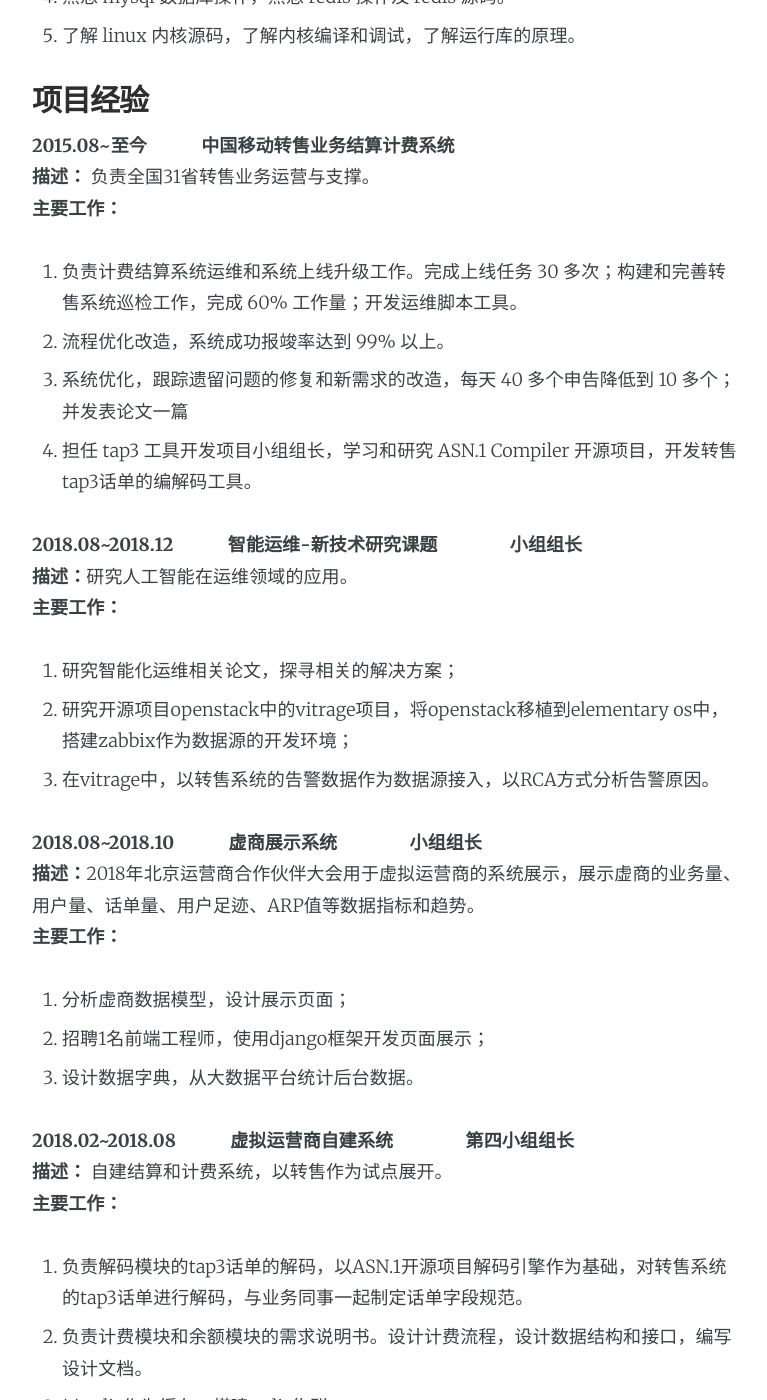
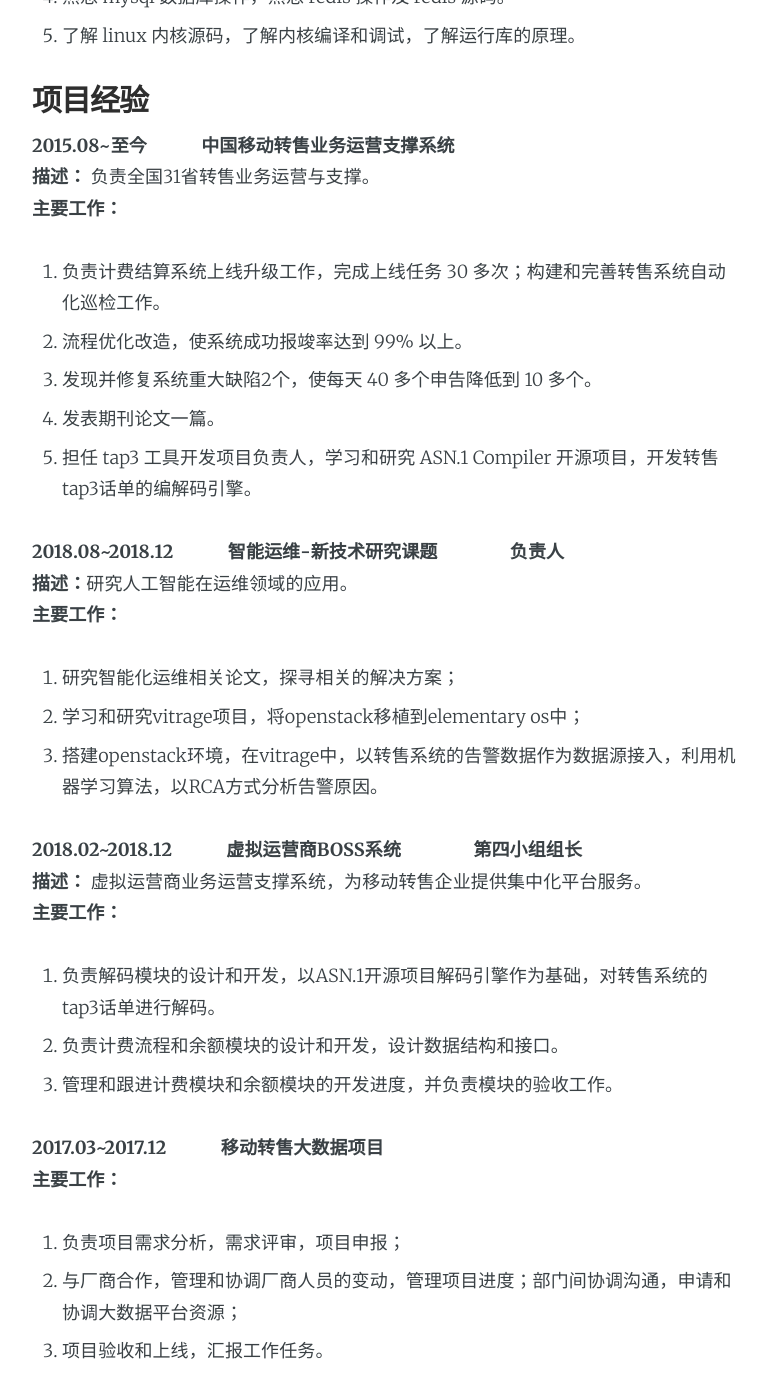
Before and after one commit to small-cat/small-cat.github.io, a Jekyll site: the page built from about.md, in a window 1280 px wide and 1400 px high, scrolled down 791 px. Shown: the whole window, without its empty margins (253-1020 px from the left). Built offline with Jekyll 4.4.1, drawn with Linux system fonts in a browser that asks for light colours; comment, search, counter and statistics services are not loaded; some of the changed text lies outside the part shown.

Commit message:
about.md

```diff
--- a/about.md
+++ b/about.md
@@ -23,56 +23,52 @@ title: 个人简历
 5. 了解 linux 内核源码，了解内核编译和调试，了解运行库的原理。
 
 ## 项目经验
-**2015.08~至今　　　中国移动转售业务结算计费系统**<br>
-**描述：** 负责全国31省转售业务运营与支撑。<br>
-**主要工作：**
-1. 负责计费结算系统运维和系统上线升级工作。完成上线任务 30 多次；构建和完善转售系统巡检工作，完成 60% 工作量；开发运维脚本工具。 <br>
-2. 流程优化改造，系统成功报竣率达到 99% 以上。 <br>
-3. 系统优化，跟踪遗留问题的修复和新需求的改造，每天 40 多个申告降低到 10 多个；并发表论文一篇 <br>
-4. 担任 tap3 工具开发项目小组组长，学习和研究 ASN.1 Compiler 开源项目，开发转售tap3话单的编解码工具。
+**2015.08~至今　　　中国移动转售业务运营支撑系统**<br>**描述：** 负责全国31省转售业务运营与支撑。<br>**主要工作：**
 
-**2018.08~2018.12　　　智能运维-新技术研究课题　　　　小组组长**<br>
-**描述：**研究人工智能在运维领域的应用。<br>
-**主要工作：** <br>
-1. 研究智能化运维相关论文，探寻相关的解决方案；<br>
-2. 研究开源项目openstack中的vitrage项目，将openstack移植到elementary os中，搭建zabbix作为数据源的开发环境；<br>
-3. 在vitrage中，以转售系统的告警数据作为数据源接入，以RCA方式分析告警原因。
+1. 负责计费结算系统上线升级工作，完成上线任务 30 多次；构建和完善转售系统自动化巡检工作。
+2. 流程优化改造，使系统成功报竣率达到 99% 以上。
+3. 发现并修复系统重大缺陷2个，使每天 40 多个申告降低到 10 多个。
+4. 发表期刊论文一篇。
+5. 担任 tap3 工具开发项目负责人，学习和研究 ASN.1 Compiler 开源项目，开发转售tap3话单的编解码引擎。
 
-**2018.08~2018.10　　　虚商展示系统　　　　小组组长**<br>
-**描述：**2018年北京运营商合作伙伴大会用于虚拟运营商的系统展示，展示虚商的业务量、用户量、话单量、用户足迹、ARP值等数据指标和趋势。<br>
-**主要工作：** <br>
-1. 分析虚商数据模型，设计展示页面；
-2. 招聘1名前端工程师，使用django框架开发页面展示；
-3. 设计数据字典，从大数据平台统计后台数据。
 
-**2018.02~2018.08　　　虚拟运营商自建系统　　　　第四小组组长**<br>
-**描述：** 自建结算和计费系统，以转售作为试点展开。<br>
-**主要工作：** <br>
-1. 负责解码模块的tap3话单的解码，以ASN.1开源项目解码引擎作为基础，对转售系统的tap3话单进行解码，与业务同事一起制定话单字段规范。<br>
-2. 负责计费模块和余额模块的需求说明书。设计计费流程，设计数据结构和接口，编写设计文档。<br>
-3. 以redis作为缓存，搭建redis集群。<br>
-4. 管理和跟进计费模块和余额模块的开发进度，并负责模块的验收工作。
 
-**2017.03~2017.12　　　移动转售大数据项目**　<br>
-**主要工作：** <br>
+**2018.08~2018.12　　　智能运维-新技术研究课题　　　　负责人**<br>**描述：**研究人工智能在运维领域的应用。<br>**主要工作：**
+
+1. 研究智能化运维相关论文，探寻相关的解决方案；
+2. 学习和研究vitrage项目，将openstack移植到elementary os中；
+3. 搭建openstack环境，在vitrage中，以转售系统的告警数据作为数据源接入，利用机器学习算法，以RCA方式分析告警原因。
+
+
+
+**2018.02~2018.12　　　虚拟运营商BOSS系统　　　　第四小组组长**<br>**描述：** 虚拟运营商业务运营支撑系统，为移动转售企业提供集中化平台服务。<br>**主要工作：**
+
+1. 负责解码模块的设计和开发，以ASN.1开源项目解码引擎作为基础，对转售系统的tap3话单进行解码。
+2. 负责计费流程和余额模块的设计和开发，设计数据结构和接口。
+3. 管理和跟进计费模块和余额模块的开发进度，并负责模块的验收工作。
+
+
+**2017.03~2017.12　　　移动转售大数据项目**　<br>**主要工作：** <br>
+
 1. 负责项目需求分析，需求评审，项目申报；
 2. 与厂商合作，管理和协调厂商人员的变动，管理项目进度；部门间协调沟通，申请和协调大数据平台资源；
 3. 项目验收和上线，汇报工作任务。
 
-**2016.02~2017.01　　　移动转售业务话单稽核系统　　　　小组组长**　<br>
-**描述：** 本项目主要针对的是31个省份和内容计费系统以及ARCH上传给转售平台的话单，检测话单记录的有效性，筛选异常话单,进行减免和通知省侧重传，并统计转售业务每日/每月的活跃用户数。<br>
-**主要工作：** <br>
-1. 参与和主导稽核系统的开发，完成 80% 的工作量。系统采用 mysql 和 redis 进行数据存储和相关统计处理，日志使用开源日志框架 log4cplus 对日志进行格式化输出。已在生产上线完成，活跃用户数作为集团市场部的转售数据参考。 <br>
-2. 优化数据结构和数据处理流程，使话单处理速度提升了1倍多。<br>
+
+**2016.02~2017.01　　　移动转售业务话单稽核系统　　　　小组组长**　<br>**描述：** 本项目主要针对的是31个省份和内容计费系统以及ARCH上传给转售平台的话单，检测话单记录的有效性，筛选异常话单,进行减免和通知省侧重传，并统计转售业务每日/每月的活跃用户数。<br>**主要工作：** <br>
+
+1. 参与和主导稽核系统的开发。采用 mysql 和 redis 进行数据存储和相关统计处理，日志使用开源日志框架 log4cplus 对日志进行格式化输出。已在生产上线完成，活跃用户数作为集团市场部的转售数据参考。
+2. 优化数据结构和数据处理流程，使话单处理速度提升了1倍多。
 3. 负责新功能的添加和维护。
 
-**2014.06~2015.06　　　网络舆情监控系统**　<br>
-**主要工作：** <br>
-1. 分析数据包应用层数据特征和目标数据获取的可行性，编写协议需求分析说明书，完成35%的工作量； <br>
-2. 修复协议升级造成的解析异常，并添加支持对淘宝类、论坛类等网站的解析工作，添加支持30多个网站或app的解析。<br>
+
+**2014.06~2015.06　　　网络舆情监控系统**　<br>**主要工作：** <br>
+
+1. 分析数据包应用层数据特征和目标数据获取的可行性，编写协议需求分析说明书，完成35%的工作量；
+2. 修复协议升级造成的解析异常，并添加支持对淘宝类、论坛类等网站的解析工作，添加支持30多个网站或app的解析。
 3. 驻扎现场参与系统部署工作，解决现场异常问题，完成最终版本的升级和上线，收集系统异常信息。
 
 ## 个人评价
-　　本人热衷于新技术的学习，有 3 年 linux 开发经验，一直坚持学习开源项目和技术，开设博客（blog.csdn.net/honglicu123），记录和分享自己的学习心得和实践经验。<br>
-　　作为一名嵌入式专业的程序员，本人热爱编程，尤为钟情于 Linux 平台，空余时间，坚持学习开源技术，学习和阅读redis源码，学习和研究gcc编译过程，阅读Linux内核源代码，对系统编程和嵌入式开发很感兴趣。<br>
+　　本人热衷于新技术的学习，有 3 年 linux 开发经验，一直坚持学习开源项目和技术，开设博客（blog.csdn.net/honglicu123），记录和分享自己的学习心得和实践经验。
+　　作为一名嵌入式专业的程序员，本人热爱编程，尤为钟情于 Linux 平台，空余时间，坚持学习开源技术，学习和阅读redis源码，学习和研究gcc编译过程，阅读Linux内核源代码，对系统编程和嵌入式开发很感兴趣。
 　　在今后的工作中，本人将继续打磨自己的能力，不断提高和充实自己，也希望能得到伯乐的赏识，给我一个展示自我的机会。
```
